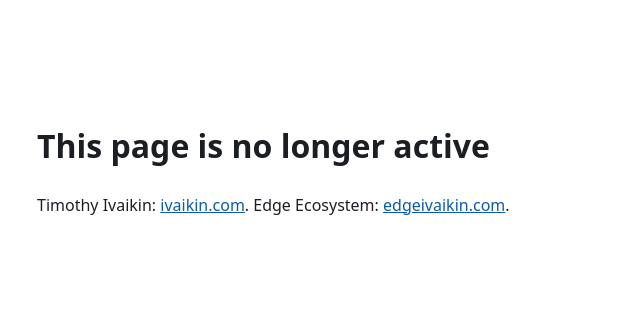
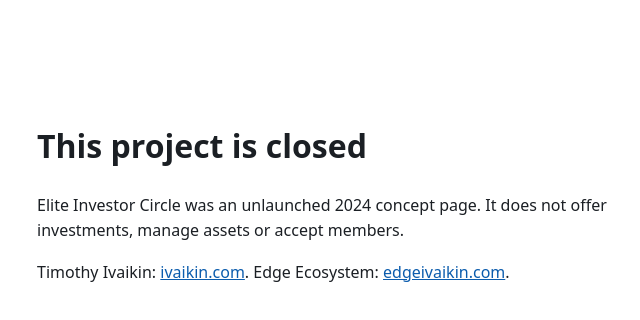
Before and after one commit to Ivajkin/elite-investor-circle-landing, a plain HTML site: page index.html in a window 1280 px wide. Shown: the whole page, without its empty margins (283-923 px from the left). Drawn offline with Linux system fonts and the light colour scheme.

Commit message:
Revert "Merge pull request #2 from Ivajkin/dd-v2/eic-neutral-wording"
This reverts commit 5bb2dd5c46f30dc5d607559b5fbb44a15bb68b13, reversing
changes made to 3194a4e6c39943a42ee8c1fdd90fc0b8964732df.

```diff
--- a/index.html
+++ b/index.html
@@ -4,11 +4,12 @@
 <meta charset="utf-8">
 <meta name="viewport" content="width=device-width, initial-scale=1">
 <meta name="robots" content="noindex, nofollow">
-<title>Page no longer active</title>
+<title>Elite Investor Circle: closed</title>
 <style>body{font:16px/1.6 system-ui,-apple-system,Segoe UI,Roboto,sans-serif;max-width:640px;margin:15vh auto;padding:0 24px;color:#1b1f24}a{color:#0b5cad}</style>
 </head>
 <body>
-<h1>This page is no longer active</h1>
+<h1>This project is closed</h1>
+<p>Elite Investor Circle was an unlaunched 2024 concept page. It does not offer investments, manage assets or accept members.</p>
 <p>Timothy Ivaikin: <a href="https://ivaikin.com/">ivaikin.com</a>. Edge Ecosystem: <a href="https://edgeivaikin.com/">edgeivaikin.com</a>.</p>
 </body>
 </html>
```
